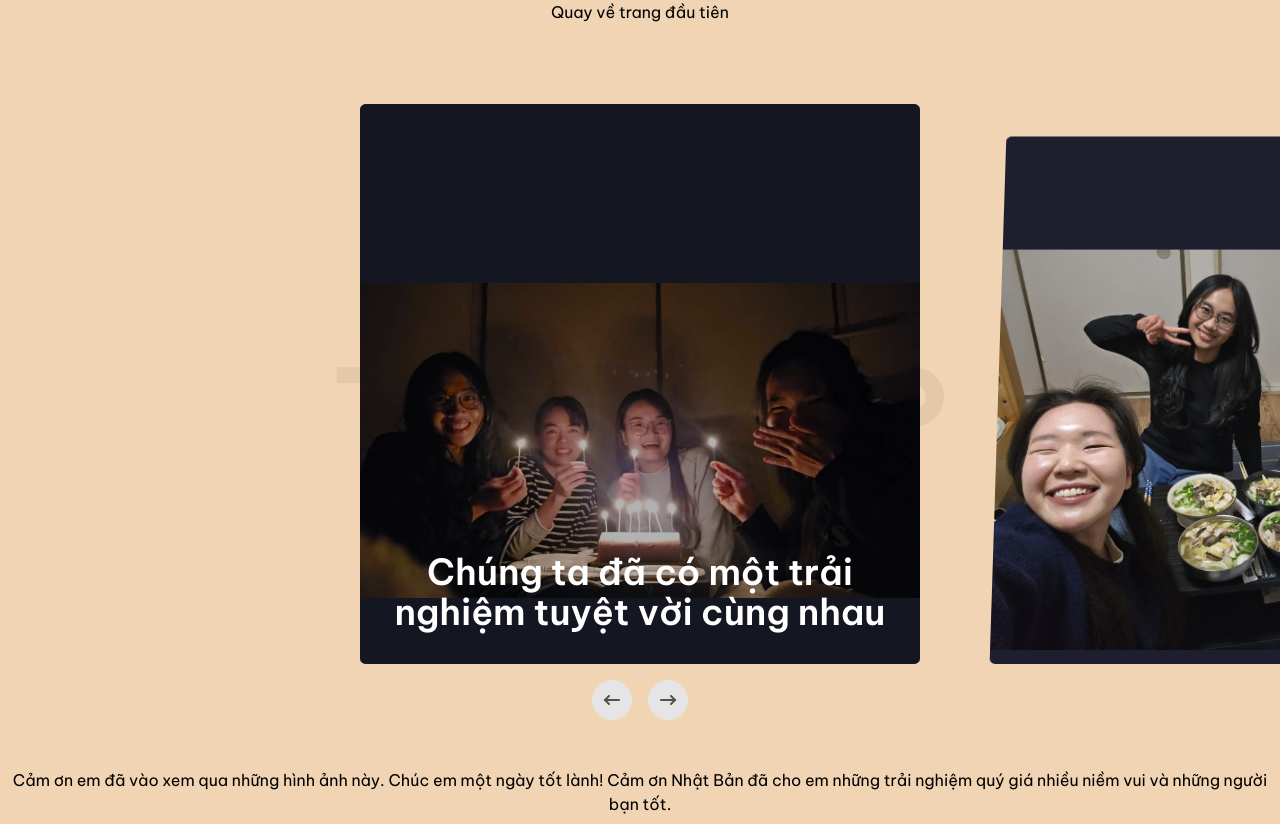
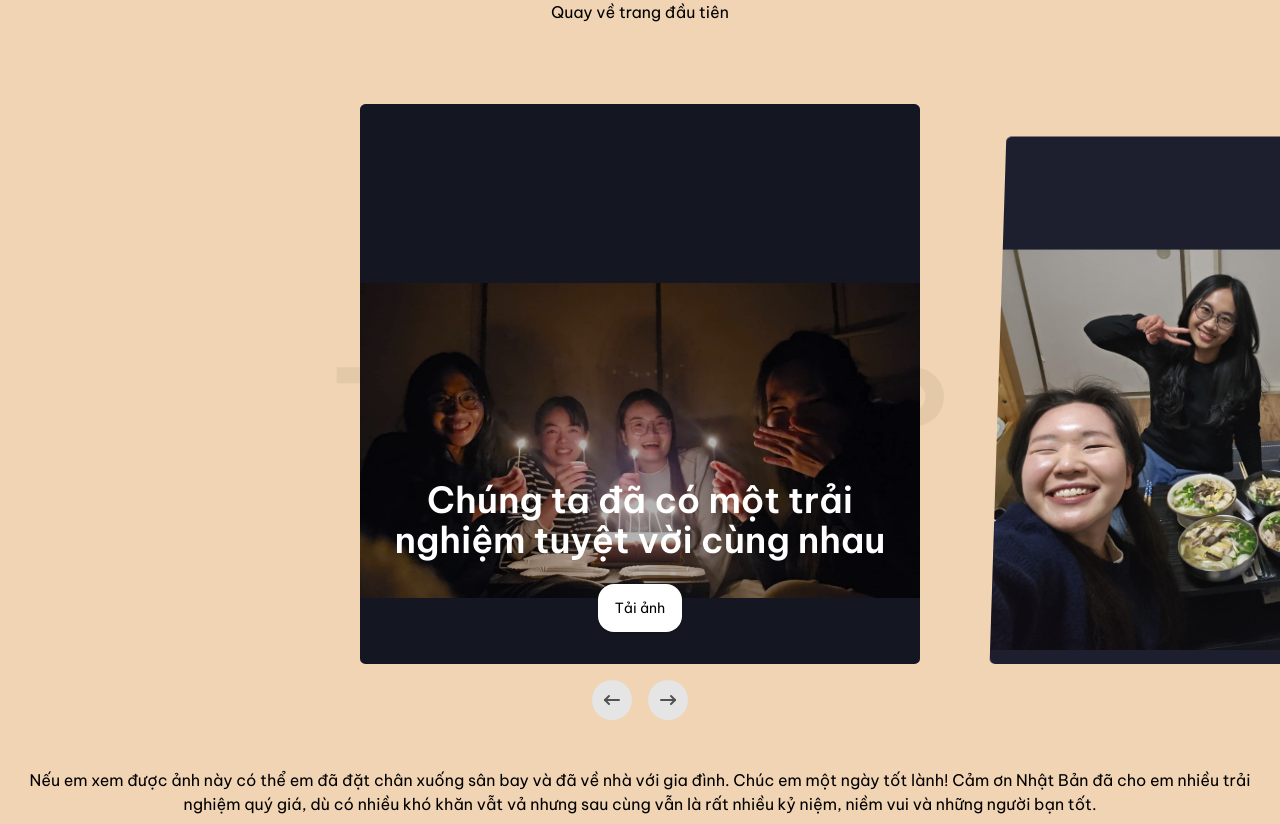
Before and after one commit to mrtuvn/todo-auth, a React (Vite) app: page /mystery in a window 1280 px wide. Built offline with nearby package versions, Linux system fonts and the light colour scheme.

Commit message:
Add gift

```diff
--- a/index.html
+++ b/index.html
@@ -10,7 +10,7 @@
       href="https://fonts.googleapis.com/css2?family=Be+Vietnam+Pro:ital,wght@0,100;0,200;0,300;0,400;0,500;0,600;0,700;0,800;0,900;1,100;1,200;1,300;1,400;1,500;1,600;1,700;1,800;1,900&family=Mulish:ital,wght@0,200..1000;1,200..1000&family=Roboto:wght@400;500;700&display=swap"
       rel="stylesheet"
     />
-    <title>Vite + React + TS</title>
+    <title>Hộp ký ức nhớ mở xem nhé</title>
   </head>
   <body>
     <div id="root"></div>
--- a/src/components/OldMemo.tsx
+++ b/src/components/OldMemo.tsx
@@ -34,6 +34,11 @@ export function OldMemo() {
       button: "Explore Component",
       src: "/memory/thao.jpg",
     },
+    {
+      title: "",
+      button: "Explore Component",
+      src: "/memory/welcome-home.jpeg",
+    },
   ];
 
   return (
--- a/src/components/magicui/rainbow-button.tsx
+++ b/src/components/magicui/rainbow-button.tsx
@@ -1,5 +1,5 @@
+import { cn } from "@/lib/utils";
 import React from "react";
-import { cn } from "@/lib/utils";
 
 interface RainbowButtonProps
   extends React.ButtonHTMLAttributes<HTMLButtonElement> {}
@@ -12,7 +12,7 @@ export const RainbowButton = React.forwardRef<
     <button
       ref={ref}
       className={cn(
-        "group relative inline-flex h-11 animate-rainbow cursor-pointer items-center justify-center rounded-xl border-0 bg-[length:200%] px-8 py-2 font-medium text-primary-foreground transition-colors [background-clip:padding-box,border-box,border-box] [background-origin:border-box] [border:calc(0.08*1rem)_solid_transparent] focus-visible:outline-none focus-visible:ring-1 focus-visible:ring-ring disabled:pointer-events-none disabled:opacity-50",
+        "bg-red group relative inline-flex h-11 animate-rainbow cursor-pointer items-center justify-center rounded-xl border-0 bg-[length:200%] px-8 py-2 font-medium text-primary-foreground transition-colors [background-clip:padding-box,border-box,border-box] [background-origin:border-box] [border:calc(0.08*1rem)_solid_transparent] focus-visible:outline-none focus-visible:ring-1 focus-visible:ring-ring disabled:pointer-events-none disabled:opacity-50",
         // before styles
         "before:absolute before:bottom-[-20%] before:left-1/2 before:z-0 before:h-1/5 before:w-3/5 before:-translate-x-1/2 before:animate-rainbow before:bg-[linear-gradient(90deg,hsl(var(--color-1)),hsl(var(--color-5)),hsl(var(--color-3)),hsl(var(--color-4)),hsl(var(--color-2)))] before:[filter:blur(calc(0.8*1rem))]",
         // light mode colors
--- a/src/components/ui/Carousel.tsx
+++ b/src/components/ui/Carousel.tsx
@@ -44,6 +44,20 @@ const Slide = ({ slide, index, current, handleSlideClick }: SlideProps) => {
     };
   }, []);
 
+  function getFileNameFromUrl(url: string): string {
+    const parts = url.split("/");
+    return parts[parts.length - 1];
+  }
+
+  const handleDownloadImage = (src: string) => {
+    const a = document.createElement("a");
+    a.href = src;
+    a.download = getFileNameFromUrl(src);
+    document.body.appendChild(a);
+    a.click();
+    document.body.removeChild(a);
+  };
+
   const handleMouseMove = (event: React.MouseEvent) => {
     const el = slideRef.current;
     if (!el) return;
@@ -68,7 +82,7 @@ const Slide = ({ slide, index, current, handleSlideClick }: SlideProps) => {
     <div className="[perspective:1200px] [transform-style:preserve-3d]">
       <li
         ref={slideRef}
-        className="flex flex-1 flex-col items-center  items-center justify-end relative text-center text-white opacity-100 transition-all duration-300 ease-in-out w-[70vmin] h-[70vmin] mx-[4vmin] z-10 "
+        className="flex flex-1 flex-col items-center justify-end relative text-center text-white opacity-100 transition-all duration-300 ease-in-out w-[70vmin] h-[70vmin] mx-[4vmin] z-10 "
         onClick={() => handleSlideClick(index)}
         onMouseMove={handleMouseMove}
         onMouseLeave={handleMouseLeave}
@@ -114,11 +128,14 @@ const Slide = ({ slide, index, current, handleSlideClick }: SlideProps) => {
           <h2 className="text-lg md:text-2xl lg:text-4xl font-semibold  relative">
             {title}
           </h2>
-          {/* <div className="flex justify-center hidden">
-            <button className="mt-6  px-4 py-2 w-fit mx-auto sm:text-sm text-black bg-white h-12 border border-transparent text-xs flex justify-center items-center rounded-2xl hover:shadow-lg transition duration-200 shadow-[0px_2px_3px_-1px_rgba(0,0,0,0.1),0px_1px_0px_0px_rgba(25,28,33,0.02),0px_0px_0px_1px_rgba(25,28,33,0.08)]">
-              {button}
+          <div className="flex justify-center">
+            <button
+              onClick={() => handleDownloadImage(src)}
+              className="mt-6  px-4 py-2 w-fit mx-auto sm:text-sm text-black bg-white h-12 border border-transparent text-xs flex justify-center items-center rounded-2xl hover:shadow-lg transition duration-200 shadow-[0px_2px_3px_-1px_rgba(0,0,0,0.1),0px_1px_0px_0px_rgba(25,28,33,0.02),0px_0px_0px_1px_rgba(25,28,33,0.08)]"
+            >
+              Tải ảnh
             </button>
-          </div> */}
+          </div>
         </article>
       </li>
     </div>
--- a/src/pages/MemoryBox.tsx
+++ b/src/pages/MemoryBox.tsx
@@ -10,9 +10,10 @@ const MemoryBox = () => {
       <OldMemo />
 
       <div className="mt-4 p-2 text-center">
-        Cảm ơn em đã vào xem qua những hình ảnh này. Chúc em một ngày tốt lành!
-        Cảm ơn Nhật Bản đã cho em những trải nghiệm quý giá nhiều niềm vui và
-        những người bạn tốt.
+        Nếu em xem được ảnh này có thể em đã đặt chân xuống sân bay và đã về nhà
+        với gia đình. Chúc em một ngày tốt lành! Cảm ơn Nhật Bản đã cho em nhiều
+        trải nghiệm quý giá, dù có nhiều khó khăn vẫt vả nhưng sau cùng vẫn là
+        rất nhiều kỷ niệm, niềm vui và những người bạn tốt.
       </div>
     </div>
   );
--- a/src/pages/NoPage.tsx
+++ b/src/pages/NoPage.tsx
@@ -1,5 +1,18 @@
+import BackgroundHeading from "@/components/BackgroundHeading";
+import { Link } from "react-router-dom";
+
 const NoPage = () => {
-  return <div>NoPage</div>;
+  return (
+    <div className="scroll-smooth relative font-sans bg-[#f1d4b3] min-h-svh flex justify-center items-center flex-col text-black">
+      <BackgroundHeading />
+      <div className="flex items-center flex-col gap-4">
+        <Link className="underline cursor-pointer" to="/">
+          Quay về trang đầu tiên
+        </Link>
+        <p>Trang này không tồn tại</p>
+      </div>
+    </div>
+  );
 };
 
 export default NoPage;
--- a/src/pages/TodoPage.tsx
+++ b/src/pages/TodoPage.tsx
@@ -1,7 +1,6 @@
 import BackgroundHeading from "@/components/BackgroundHeading";
 import Footer from "@/components/common/Footer";
 import Header from "@/components/common/Header";
-import { RainbowButton } from "@/components/magicui/rainbow-button";
 import Sidebar from "@/components/Sidebar";
 import TodoList from "@/components/TodoList";
 import { Link } from "react-router-dom";
@@ -16,16 +15,19 @@ const TodoPage = () => {
          shadow-[0_4px_4px_rgb(0,0,0,0.08)] bg-[#fffcf9] md:rounded-[8px]"
       >
         <Header />
-        <div className="flex flex-1 w-full min-h-full flex-wrap gap-[1em] items-start w-full overflow-hidden">
+        <div className="flex flex-1 w-full min-h-full flex-wrap gap-[1em] items-start overflow-hidden">
           <TodoList />
           <Sidebar />
         </div>
 
         <div className="flex justify-center items-center w-full h-20 bg-blue min-h-[80px]">
-          <Link className="aff" to="/mystery">
-            <RainbowButton className="text-black">
-              🎉 Mở túi bí mật nè 🎁🎉
-            </RainbowButton>
+          <Link to="/mystery">
+            <button
+              type="button"
+              className="cursor-pointer text-white bg-gradient-to-r from-blue-500 via-blue-600 to-blue-700 hover:bg-gradient-to-br focus:ring-4 focus:outline-none focus:ring-blue-300 dark:focus:ring-blue-800 font-medium rounded-lg text-sm px-5 py-2.5 text-center me-2 mb-2"
+            >
+              🎉 Mở túi bí mật nè 🎉
+            </button>
           </Link>
         </div>
       </main>
--- a/src/styles/globals.css
+++ b/src/styles/globals.css
@@ -67,37 +67,9 @@ body {
   color: var(--foreground);
   background: var(--background);
   font-family: var(--font-sans);
+  -webkit-font-smoothing: antialiased;
+  font-synthesis: none;
 }
-
-/* @media (max-height: 950px) {
-  h1 {
-    top: 5%;
-  }
-}
-
-@media (max-height: 916px) {
-  h1 {
-    top: 3.5%;
-  }
-}
-
-@media (max-height: 883px) {
-  h1 {
-    top: 2.5%;
-  }
-}
-
-@media (max-height: 850px) {
-  h1 {
-    top: 0%;
-  }
-}
-
-@media (max-height: 800px) {
-  h1 {
-    top: -3%;
-  }
-} */
 
 .dark {
   --background: oklch(0.141 0.005 285.823);
@@ -176,11 +148,11 @@ body {
   --color-sidebar-accent-foreground: var(--sidebar-accent-foreground);
   --color-sidebar-border: var(--sidebar-border);
   --color-sidebar-ring: var(--sidebar-ring);
-  --color-color-5: var(----color-5);
-  --color-color-4: var(----color-4);
-  --color-color-3: var(----color-3);
-  --color-color-2: var(----color-2);
-  --color-color-1: var(----color-1);
+  --color-color-5: var(--color-5);
+  --color-color-4: var(--color-4);
+  --color-color-3: var(--color-3);
+  --color-color-2: var(--color-2);
+  --color-color-1: var(--color-1);
   --animate-rainbow: rainbow var(--speed, 2s) infinite linear;
 
   @keyframes rainbow {
@@ -193,11 +165,11 @@ body {
   }
 }
 
-@layer base {
+/* @layer base {
   * {
     @apply border-border outline-ring/50;
   }
   body {
     @apply bg-background text-foreground;
   }
-}
+} */
```
Also changed, not shown: public/memory/welcome-home.jpeg (added), 13 other files (tests, documents, lock files or other folders).
